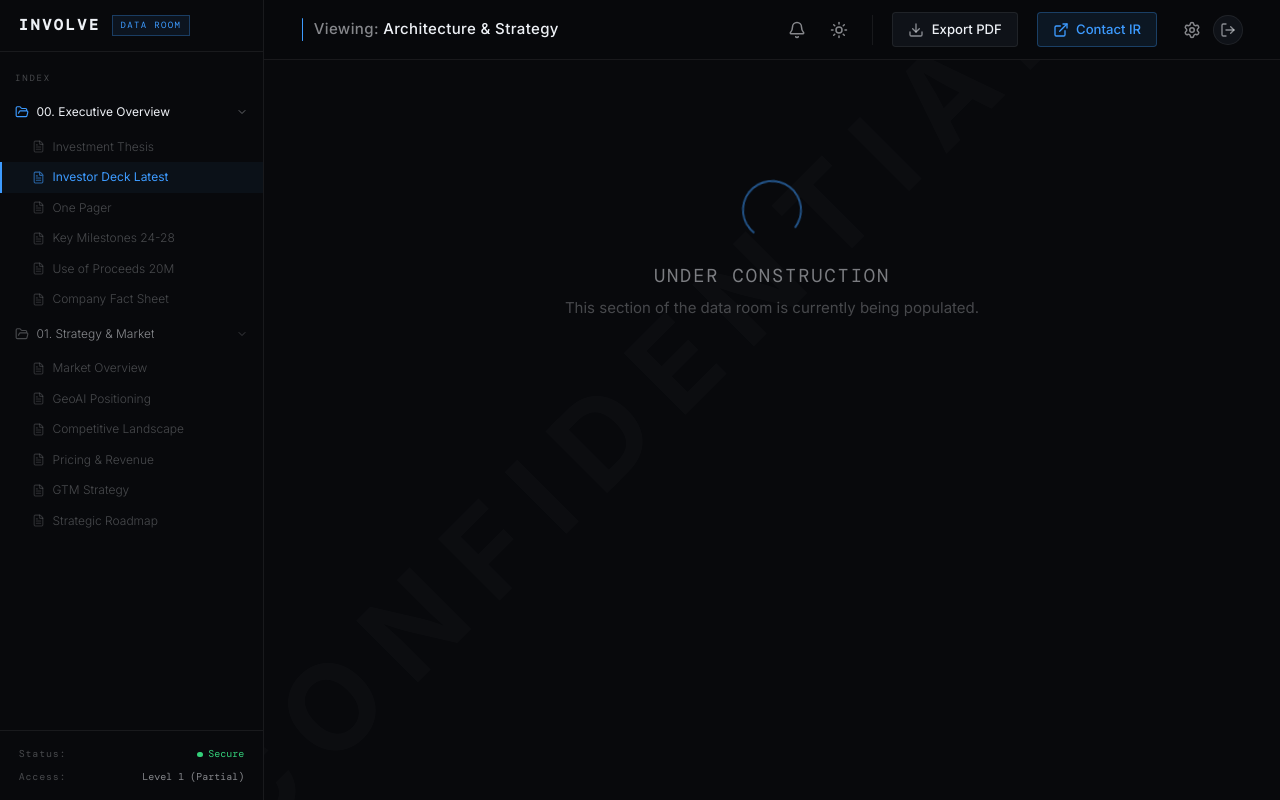
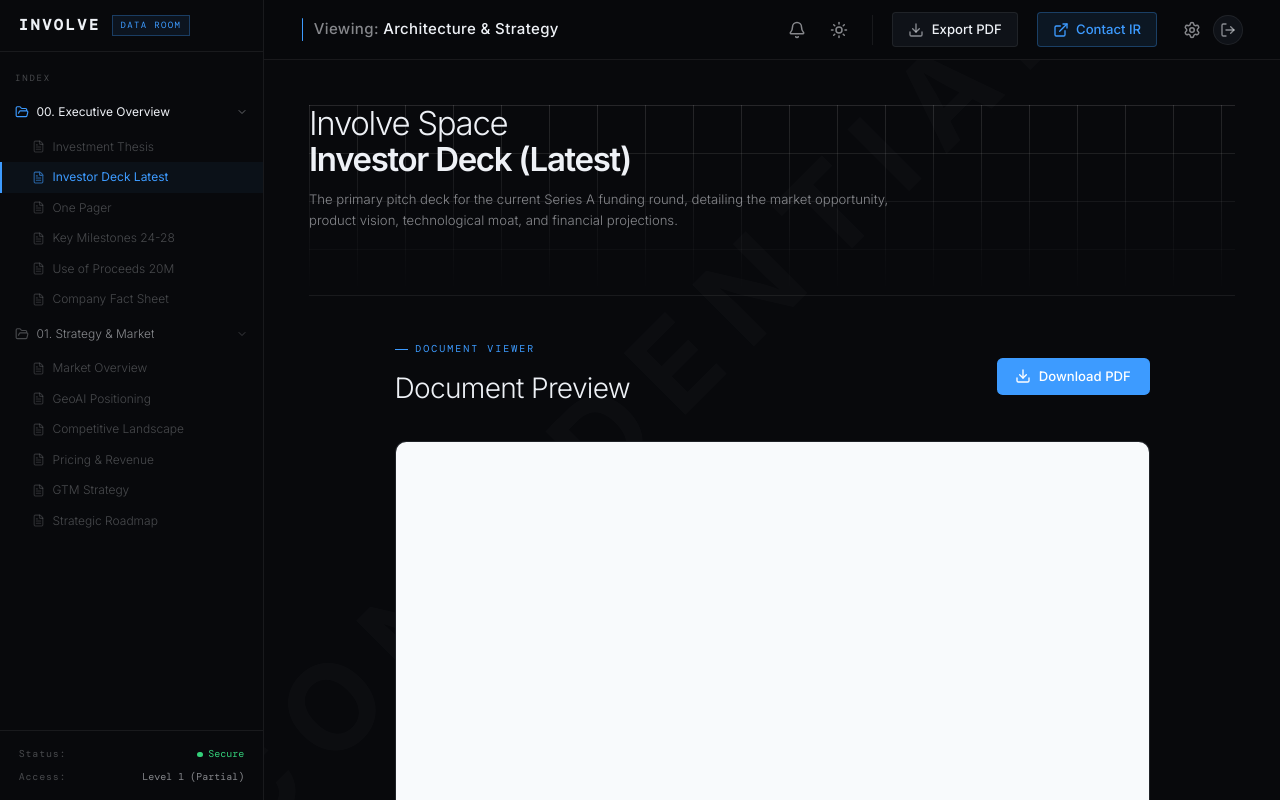
Before and after one commit to claudio-2929/Involve-Data-Room, a React (Vite) app in the folder dataroom-app/: page /dataroom/00_Executive_Overview/02_Investor_Deck_Latest in a window 1280 px wide. Built offline with nearby package versions, Linux system fonts and the light colour scheme; sample sign-in values are in the browser's storage; a web font is replaced by a local one.

Commit message:
Embed Investor Deck and One Pager PDFs

```diff
--- a/dataroom-app/src/App.tsx
+++ b/dataroom-app/src/App.tsx
@@ -2,6 +2,8 @@
 import GlobalLayout from './components/layout/GlobalLayout';
 import { ThemeProvider } from './components/ThemeProvider';
 import InvestmentThesisPage from './pages/InvestmentThesisPage';
+import InvestorDeckPage from './pages/InvestorDeckPage';
+import OnePagerPage from './pages/OnePagerPage';
 import CLEARGeoAIPage from './pages/CLEARGeoAIPage';
 import TechnologyMasterDocumentPage from './pages/TechnologyMasterDocumentPage';
 import StratosphericPlatformArchitecturePage from './pages/StratosphericPlatformArchitecturePage';
@@ -40,6 +42,16 @@
             <Route path="/dataroom/00_Executive_Overview/01_Investment_Thesis" element={
               <ProtectedRoute requiredAccess="partial">
                 <GlobalLayout><InvestmentThesisPage /></GlobalLayout>
+              </ProtectedRoute>
+            } />
+            <Route path="/dataroom/00_Executive_Overview/02_Investor_Deck_Latest" element={
+              <ProtectedRoute requiredAccess="partial">
+                <GlobalLayout><InvestorDeckPage /></GlobalLayout>
+              </ProtectedRoute>
+            } />
+            <Route path="/dataroom/00_Executive_Overview/03_One_Pager" element={
+              <ProtectedRoute requiredAccess="partial">
+                <GlobalLayout><OnePagerPage /></GlobalLayout>
               </ProtectedRoute>
             } />
             <Route path="/dataroom/01_Strategy_and_Market/01_Market_Overview_TAM_SAM_SOM" element={
--- /dev/null
+++ b/dataroom-app/src/pages/InvestorDeckPage.tsx
@@ -0,0 +1,13 @@
+import PdfViewerPage from './PdfViewerPage';
+
+export default function InvestorDeckPage() {
+    return (
+        <PdfViewerPage
+            title="Involve Space"
+            titleStrong="Investor Deck (Latest)"
+            subtitle="The primary pitch deck for the current Series A funding round, detailing the market opportunity, product vision, technological moat, and financial projections."
+            pdfUrl="/dataroom-contents/00_Executive_Overview/02_Investor_Deck.pdf"
+            fileName="Involve_Space_Investor_Deck_Latest.pdf"
+        />
+    );
+}
--- /dev/null
+++ b/dataroom-app/src/pages/OnePagerPage.tsx
@@ -0,0 +1,13 @@
+import PdfViewerPage from './PdfViewerPage';
+
+export default function OnePagerPage() {
+    return (
+        <PdfViewerPage
+            title="Involve Space"
+            titleStrong="Executive One Pager"
+            subtitle="A concise, high-level summary of the Involve Space value proposition, business model, and key investment highlights."
+            pdfUrl="/dataroom-contents/00_Executive_Overview/03_One_Pager.pdf"
+            fileName="Involve_Space_One_Pager.pdf"
+        />
+    );
+}
--- /dev/null
+++ b/dataroom-app/src/pages/PdfViewerPage.tsx
@@ -0,0 +1,54 @@
+import { DocHeader, SectionHeader } from '../components/ui/core';
+import { Download, FileText } from 'lucide-react';
+
+interface PdfViewerPageProps {
+    title: string;
+    titleStrong?: string;
+    subtitle?: string;
+    pdfUrl: string;
+    fileName: string;
+}
+
+export default function PdfViewerPage({ title, titleStrong, subtitle, pdfUrl, fileName }: PdfViewerPageProps) {
+    return (
+        <div>
+            <DocHeader
+                title={title}
+                titleStrong={titleStrong}
+                subtitle={subtitle}
+            />
+
+            <div className="max-w-[860px] mx-auto md:px-14 px-4 overflow-x-hidden pb-20">
+                <div className="flex flex-col md:flex-row md:items-center justify-between gap-4 mb-8">
+                    <SectionHeader
+                        eyebrow="Document Viewer"
+                        title="Document Preview"
+                        className="mb-0"
+                    />
+
+                    <a
+                        href={pdfUrl}
+                        download={fileName}
+                        className="inline-flex items-center gap-2 px-5 py-2.5 bg-involve-blue text-white rounded-md hover:bg-involve-blue/90 transition-colors font-medium text-sm w-fit"
+                    >
+                        <Download size={16} />
+                        <span>Download PDF</span>
+                    </a>
+                </div>
+
+                <div className="w-full rounded-xl border border-involve-border overflow-hidden bg-involve-panel flex flex-col items-center justify-center relative min-h-[600px]">
+                    <iframe
+                        src={`${pdfUrl}#toolbar=0`}
+                        className="w-full h-[800px] border-none absolute inset-0 z-10"
+                        title={title}
+                    />
+                    {/* Fallback content while loading or if PDF fails */}
+                    <div className="flex flex-col items-center gap-3 text-involve-dim absolute z-0">
+                        <FileText size={48} className="opacity-20" />
+                        <p className="text-sm">Loading document...</p>
+                    </div>
+                </div>
+            </div>
+        </div>
+    );
+}
```
Also changed, not shown: 2 other files (tests, documents, lock files or other folders).
